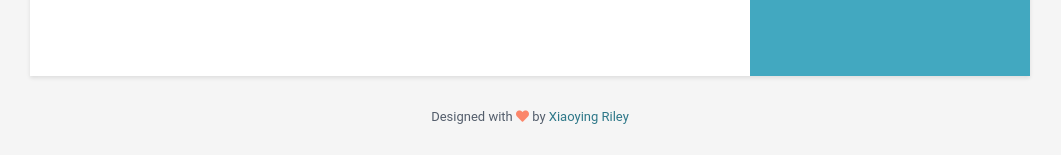
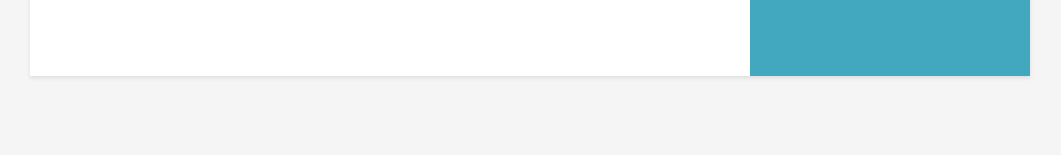
Before and after one commit to suraj1709/resume, a Jekyll site: the page built from index.html, in a window 1280 px wide. Shown: the part 1372-1527 px from the top of the page, without its empty margins (110-1171 px from the left). Built offline with Jekyll 4.4.1, drawn with Linux system fonts in a browser that asks for light colours.

Commit message:
Update data.yml

```diff
--- a/_data/data.yml
+++ b/_data/data.yml
@@ -113,6 +113,3 @@ skills:
 
       - name: Sketch & Photoshop
         level: 60%
-
-footer: >
-    Designed with <i class="fas fa-heart"></i> by <a href="http://themes.3rdwavemedia.com" target="_blank" rel="nofollow">Xiaoying Riley</a>
```
